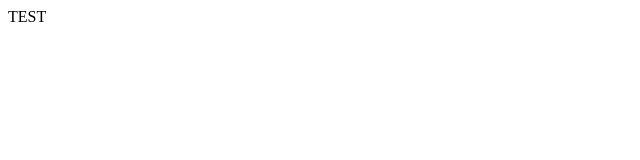
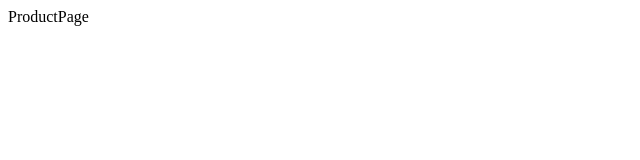
Before and after one commit to jurecki/amigurumi, a React (Create React App) app: page /product in a window 1280 px wide. Shown: the top 160 px of the page, without its empty margins (0-640 px from the left). Built offline with nearby package versions, Linux system fonts and the light colour scheme.

Commit message:
Routing and store-redux added

```diff
--- a/src/App.js
+++ b/src/App.js
@@ -1,11 +1,30 @@
-import React from 'react';
+import React, { Component } from 'react';
+import {BrowserRouter as Router, Switch, Route} from 'react-router-dom';
+import {Provider} from 'react-redux';
+import store from './redux/store';
 
-function App() {
-  return (
-    <div className="App">
-     TEST
-    </div>
-  );
+import MainLayout from './components/layout/MainLayout/MainLayout';
+import Homepage from './components/views/Homepage/Homepage';
+import ProductList from './components/views/ProductList/ProductList';
+import ProductPage from './components/views/ProductPage/ProductPage';
+
+class App extends Component {
+  render() {
+    return (
+      <Provider store={store}>
+        <Router>
+          <MainLayout>
+            <Switch>
+              <Route exact path={'/'} component={Homepage} />
+              <Route exact path={'/shop'} component={ProductList} />
+              <Route exact path={'/product'} component={ProductPage} />
+            </Switch>
+          </MainLayout>
+        </Router>
+      </Provider>
+
+    );
+  }
 }
 
 export default App;
--- /dev/null
+++ b/src/components/views/Homepage/Homepage.js
@@ -0,0 +1,9 @@
+import React from 'react';
+
+const Homepage = () => (
+  <div>
+    HomePage
+  </div>
+);
+
+export default Homepage;
--- /dev/null
+++ b/src/components/views/ProductList/ProductList.js
@@ -0,0 +1,10 @@
+import React from 'react';
+
+
+const ProductList = () => (
+  <div>
+    ProductList
+  </div>
+);
+
+export default ProductList;
--- /dev/null
+++ b/src/components/views/ProductPage/ProductPage.js
@@ -0,0 +1,10 @@
+import React from 'react';
+
+
+const ProductPage = () => (
+  <div>
+    ProductPage
+  </div>
+);
+
+export default ProductPage;
--- a/src/index.js
+++ b/src/index.js
@@ -3,12 +3,7 @@ import ReactDOM from 'react-dom';
 import App from './App';
 import * as serviceWorker from './serviceWorker';
 
-ReactDOM.render(
-  <React.StrictMode>
-    <App />
-  </React.StrictMode>,
-  document.getElementById('root')
-);
+ReactDOM.render(<App />,document.getElementById('root'));
 
 // If you want your app to work offline and load faster, you can change
 // unregister() to register() below. Note this comes with some pitfalls.
--- /dev/null
+++ b/src/redux/initialState.js
@@ -0,0 +1,14 @@
+const initialState = {
+  categories: [],
+  products: [],
+  cart: {
+    products: [],
+  },
+  loading: {
+    active: false,
+    error: false,
+  },
+
+};
+
+export default initialState;
--- a/src/redux/store.js
+++ b/src/redux/store.js
@@ -0,0 +1,25 @@
+import {combineReducers, createStore} from 'redux';
+import initialState from './initialState';
+
+//define reducer
+const reducers = {
+
+};
+
+// add blank reducers for initial state properties without reducers
+Object.keys(initialState).forEach(item => {
+  if (typeof reducers[item] == 'undefined') {
+    reducers[item] = (statePart = null) => statePart;
+  }
+});
+
+const combinedReducers = combineReducers(reducers);
+
+// create store
+const store = createStore(
+  combinedReducers,
+  initialState,
+  window.__REDUX_DEVTOOLS_EXTENSION__ && window.__REDUX_DEVTOOLS_EXTENSION__()
+);
+
+export default store;
```
